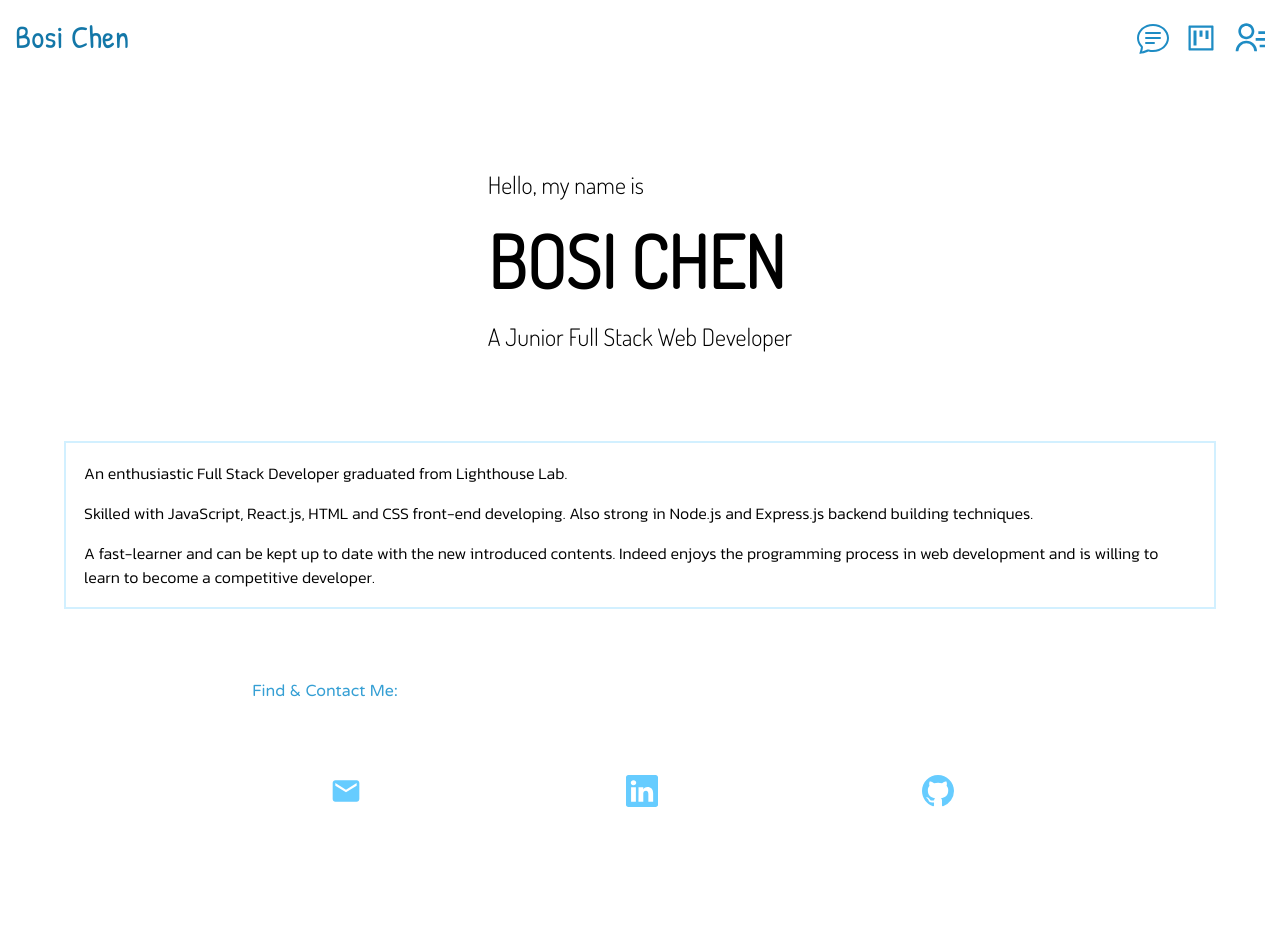
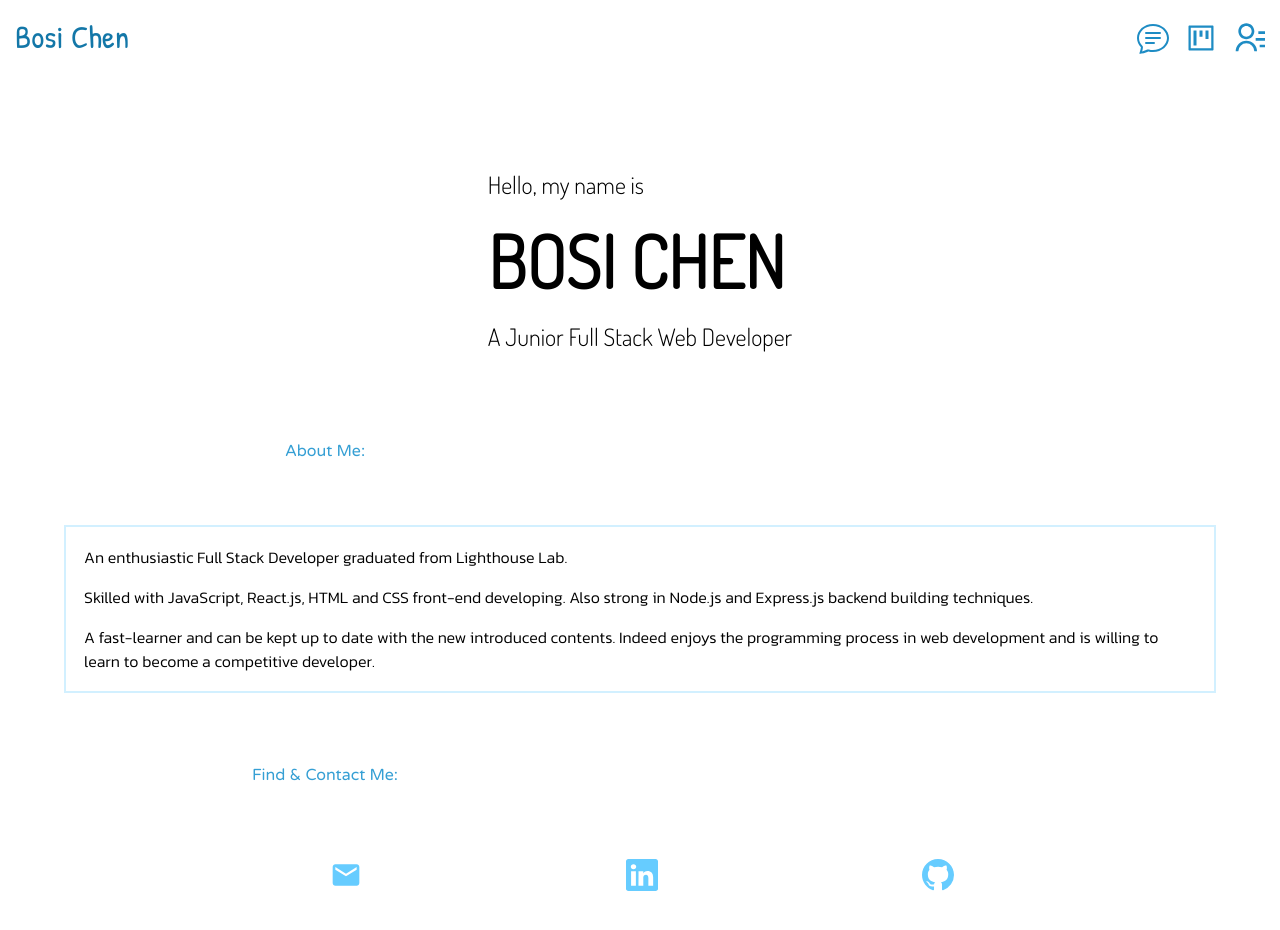
Before and after one commit to BosiC0015/personal-website, a React (Create React App) app: page / in a window 1280 px wide. Shown: the top 930 px of the page. Before the commit the page ends 872 px from the top, so only its background shows below. Built offline with nearby package versions, Linux system fonts and the light colour scheme; a web font is replaced by a local one.

Commit message:
add about me

```diff
--- a/src/components/Introduction.js
+++ b/src/components/Introduction.js
@@ -12,6 +12,7 @@ export default function Introduction() {
           <p id="bio">A Junior Full Stack Web Developer</p>
           </div>
       </div>
+      <p className="contact-me">About Me:</p>
         <div className="intro-text" id="intro-text">
           <p id="content">An enthusiastic Full Stack Developer graduated from Lighthouse Lab.</p>
           <p id="content">Skilled with JavaScript, React.js, HTML and CSS front-end developing. Also strong in Node.js and Express.js backend building techniques.</p>
```
